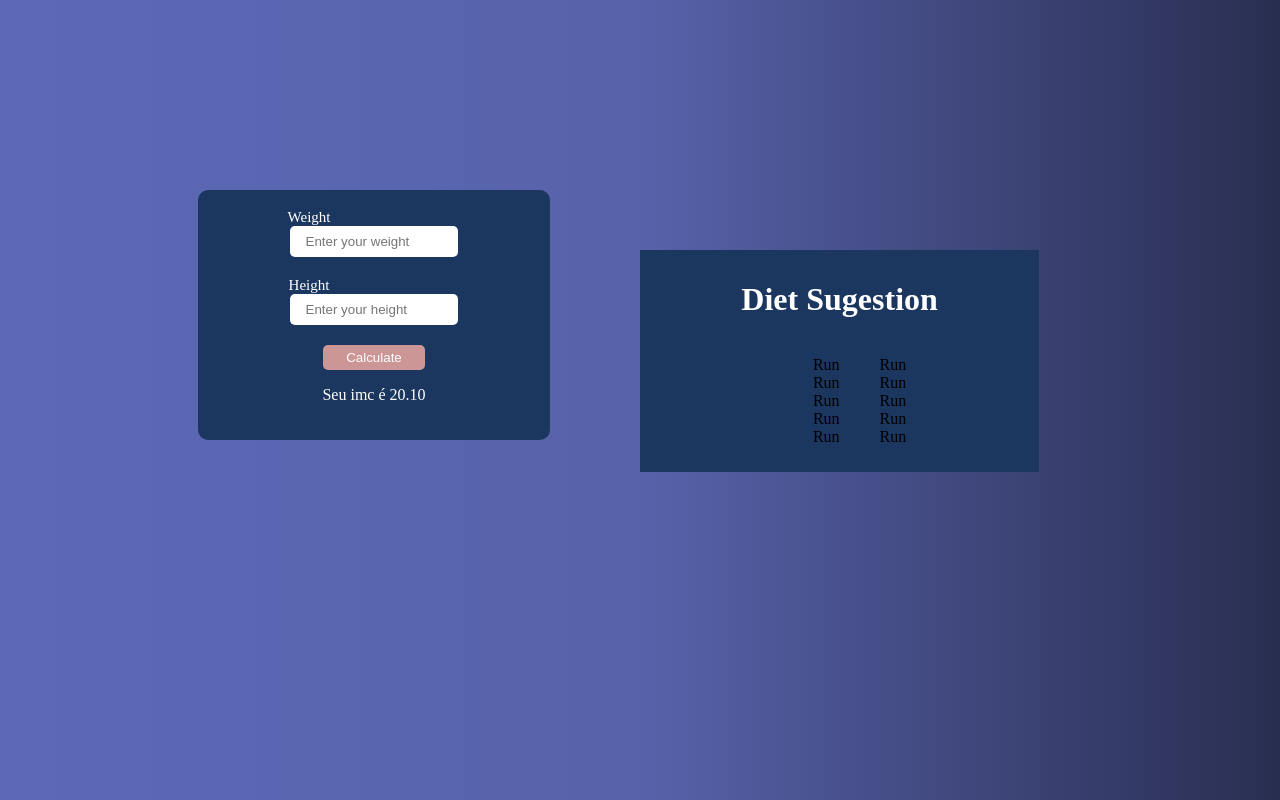
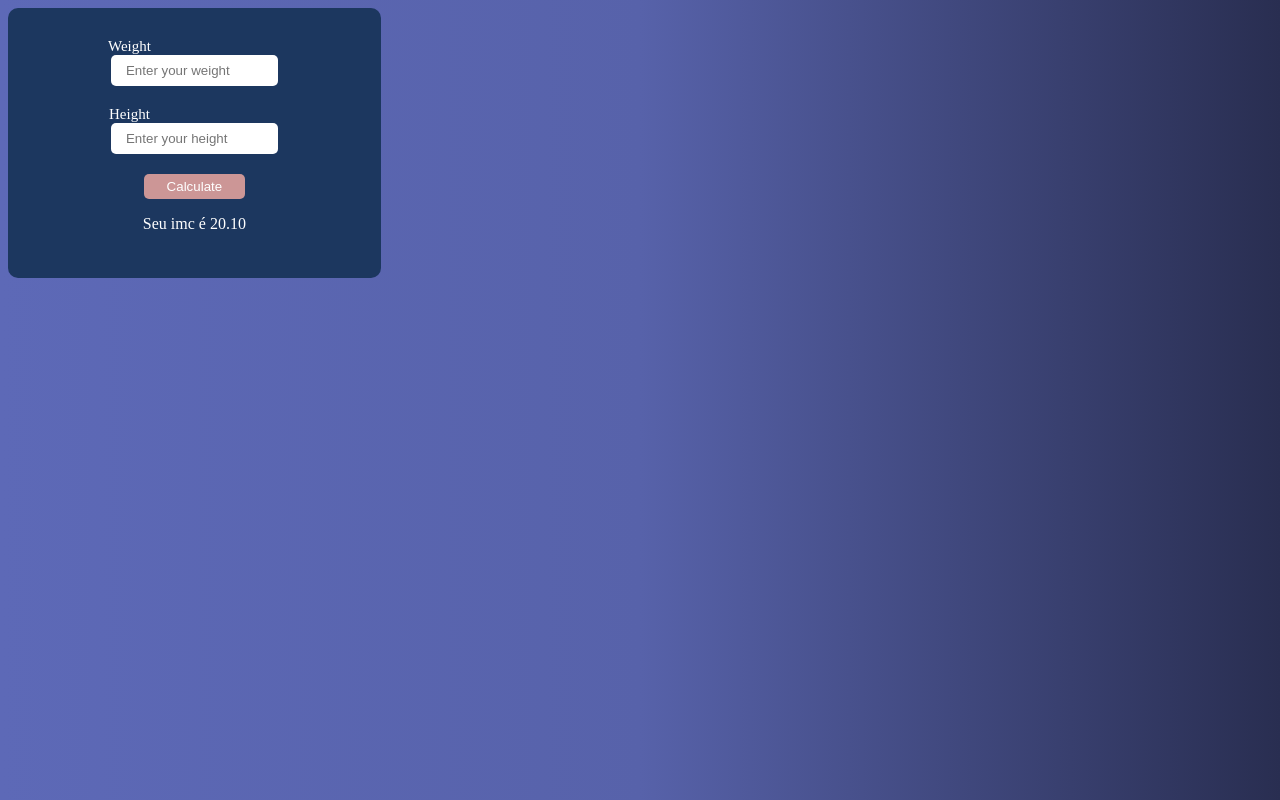
Before and after one commit to vicenteprogammer/imc-caculator-with-IA, a React (Vite) app in the folder front-end/: page / in a window 1280 px wide. Built offline with nearby package versions, Linux system fonts and the light colour scheme; a web font is replaced by a local one.

Commit message:
some changes in application

```diff
--- a/front-end/src/components/ImcBox/styles.module.css
+++ b/front-end/src/components/ImcBox/styles.module.css
@@ -13,8 +13,7 @@
     color: brown;
     width: 20%;
     height: 150px;
-    margin-top: 15%;
-    margin-left: 15%;
+    padding: 60px;
 }
 .input{
     width: 60%;
@@ -38,6 +37,7 @@
     font-family: 'Overpass Mono';
     font-size: 15px;
     color: #ffffffff;
+
 }
 
 .subtitle{
--- a/front-end/src/components/ListRecomend/ListRecomend.tsx
+++ /dev/null
@@ -1,17 +0,0 @@
-import style from './styles.module.css'
-
-const ListRecomend = () =>{
-    return(
-        <div>
-            <ul className={style.listStyle}>
-                <li>Run</li>
-                <li>Run</li>
-                <li>Run</li>
-                <li>Run</li>
-                <li>Run</li>
-            </ul>
-        </div>
-    )
-}
-
-export default ListRecomend
--- a/front-end/src/components/ListRecomend/styles.module.css
+++ /dev/null
@@ -1,3 +0,0 @@
-.listStyle{
-    list-style: none;
-}
--- a/front-end/src/components/ResultBox/ResultBox.tsx
+++ b/front-end/src/components/ResultBox/ResultBox.tsx
@@ -1,12 +1,10 @@
-import ListRecomend from '../ListRecomend/ListRecomend'
+
 import styles from './styles.module.css'
 const ResultBox = () =>{
     return(
         <div className={styles.resultBox}>
             <h1 className={styles.h1} >Diet Sugestion</h1>
             <div className={styles.list}>
-                <ListRecomend/>
-                <ListRecomend/>
 
             </div>
         </div>
--- a/front-end/src/components/ResultBox/styles.module.css
+++ b/front-end/src/components/ResultBox/styles.module.css
@@ -3,7 +3,8 @@
     width: 30%;
     padding: 10px;
     margin-left: 50%;
-    margin-top: -15%;
+    margin-top: -19%;
+    border-radius: 10px;
 }
 .h1{
     color: white;
--- a/front-end/src/pages/HomeScreen.tsx
+++ b/front-end/src/pages/HomeScreen.tsx
@@ -4,7 +4,7 @@ import styles  from  './styles.module.css'
 
 const HomeScreen = () =>{
    return(
-    <><ImcBox /><ResultBox /></>
+    <><ImcBox /></>
    )
 }
 
```
